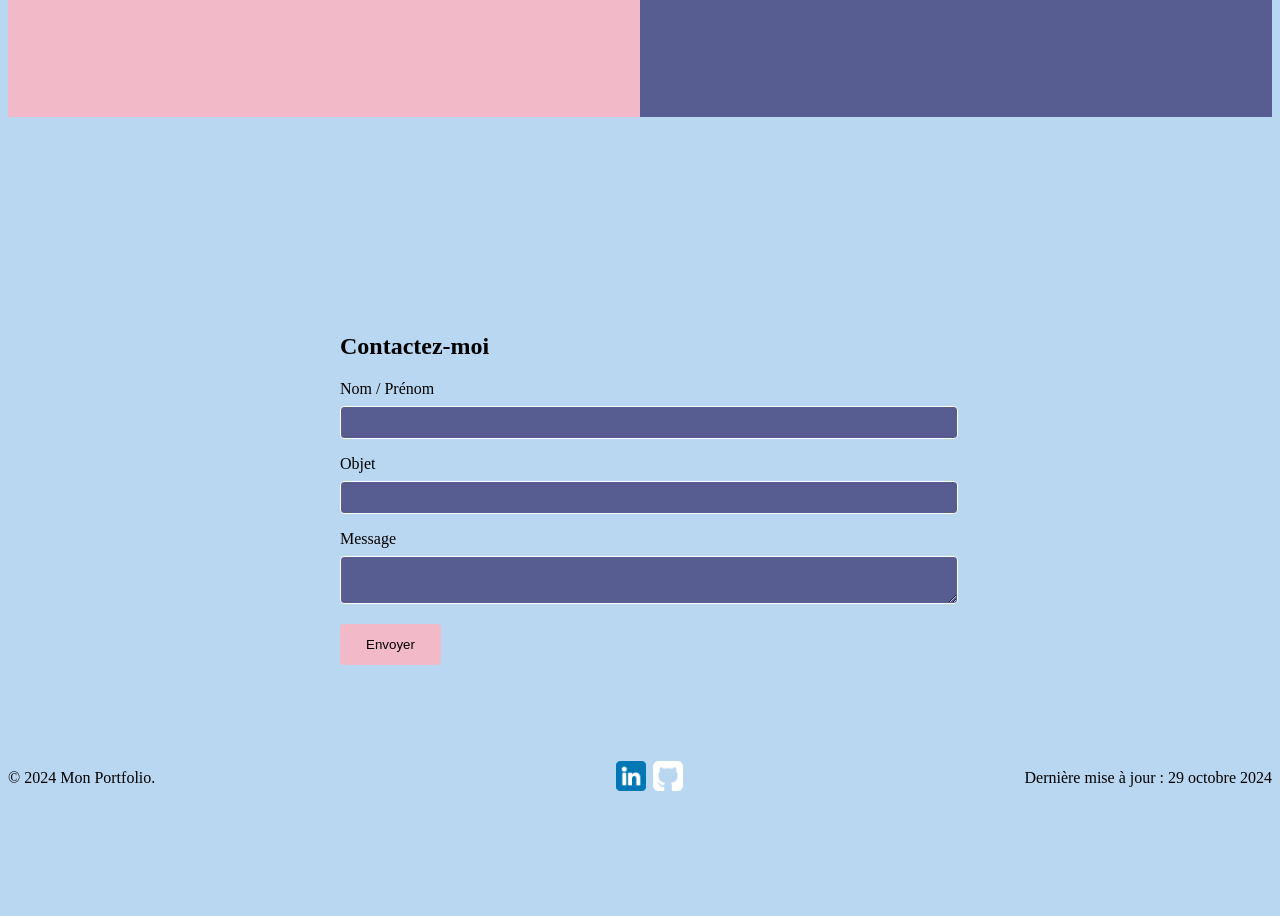
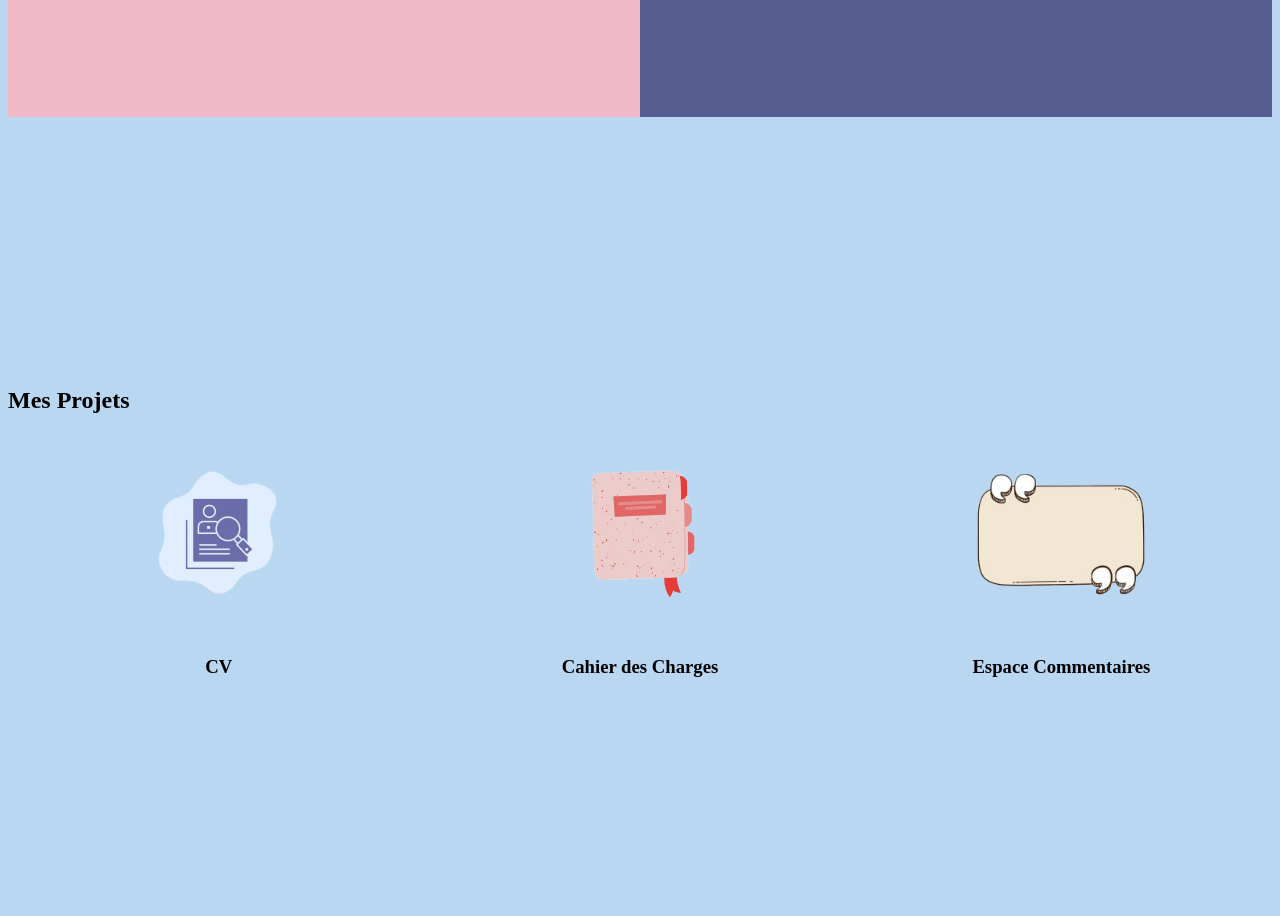
Before and after one commit to Rromanee/mon-portfolio-vuejs-CEF, a Vue app: page / in a window 1280 px wide. Shown: the part 1220-2136 px from the top of the page. Before the commit the page ends 2043 px from the top, so only its background shows below. Built offline with nearby package versions, Linux system fonts and the light colour scheme.

Commit message:
Add Projects

```diff
--- a/src/components/Modal.vue
+++ b/src/components/Modal.vue
@@ -1,7 +1,115 @@
+<script setup>
+import { defineProps, defineEmits } from 'vue'
+
+// Receive project data as a prop
+const props = defineProps({
+  project: Object
+})
+
+// Emit an event to close the modal
+const emit = defineEmits(['close'])
+
+const closeModal = () => {
+  emit('close')
+}
+</script>
+
 <template>
+  <div class="modal" @click.self="closeModal">
+    <div class="modal-content">
+      <button class="close-button" @click="closeModal">X</button>
 
+      <div class="photo-section">
+        <!-- Display images stacked vertically -->
+        <img v-for="(img, index) in project.images"
+        :key="index" :src="img"
+        :alt="`Image ${index + 1}`" />
+      </div>
+
+      <div class="details-section">
+        <h2>{{ project.title }}</h2>
+        <p class="date-tech">{{ project.date }} | {{ project.technology }}</p>
+        <p class="description">{{ project.description }}</p>
+        <a :href="project.link" target="_blank">Voir le Project</a>
+      </div>
+
+    </div>
+  </div>
 </template>
 
+
 <style scoped>
+.modal {
+  position: fixed;
+  top: 0;
+  left: 0;
+  width: 100vw;
+  height: 100vh;
+  background: rgba(0, 0, 0, 0.6);
+  display: flex;
+  justify-content: center;
+  align-items: center;
+  z-index: 1000;
+}
 
+.modal-content {
+  display: flex;
+  background-color: #FFF;
+  padding: 20px;
+  border-radius: 8px;
+  max-width: 800px;
+  width: 90%;
+}
+
+.photo-section {
+  flex: 1;
+  display: flex;
+  flex-direction: column;
+  gap: 10px;
+}
+
+.photo-section img {
+  width: 100%;
+  max-width: 200px;
+  height: auto;
+  border-radius: 4px;
+}
+
+.details-section {
+  flex: 2;
+  padding-left: 20px;
+  color: #333;
+}
+
+h2 {
+  font-size: 24px;
+  margin-bottom: 8px;
+}
+
+.date-tech {
+  font-size: 14px;
+  color: #555;
+  margin-bottom: 16px;
+}
+
+.description {
+  font-size: 16px;
+  line-height: 1.5;
+  margin-bottom: 10px;
+}
+
+a {
+  color: #575D90;
+  text-decoration: none;
+}
+
+.close-button {
+  position:absolute;
+  top: 10px;
+  right: 10px;
+  background: transparent;
+  border: none;
+  font-size: 1.2rem;
+  cursor: pointer;
+}
 </style>
--- a/src/views/Projects.vue
+++ b/src/views/Projects.vue
@@ -1,5 +1,90 @@
 <script setup>
+import { ref } from 'vue'
+import Modal from '../components/Modal.vue'
+import CV from '../assets/images/CV.png'
+import CV_1 from '../assets/images/CV_1.png'
+import CV_2 from '../assets/images/CV_2.png'
+import Cahier from '../assets/images/Cahier.png'
+import Cahier_1 from '../assets/images/Cahier_1.png'
+import Cahier_2 from '../assets/images/Cahier_2.png'
+import Commentaires from '../assets/images/Commentaires.png'
+import Comment_1 from '../assets/images/Comment_1.png'
+import Comment_2 from '../assets/images/Comment_2.png'
+
+const creations = [
+  {
+    title: 'CV',
+    date: '11-04-2024',
+    technology: 'HTML, CSS, GitHub',
+    description:'Un CV mettant en valeur des compétences en matière de développement web réalisé en utilisant les langages HTML et CSS.',
+    image: CV,
+    images: [CV_1, CV_2],
+    link: 'https://github.com/Rromanee/CV---CEF'
+  },
+  {
+    title: 'Cahier des Charges',
+    date: '16-10-2024',
+    description: 'Ce cahier des charges détaille les spécifications nécessaires pour la création d‘un site web performant pour l’entreprise fictive « la Socketterie ».',
+    image: Cahier,
+    images: [Cahier_1, Cahier_2],
+    link: './public/Cahier_des_charges.pdf'
+  },
+  {
+    title: 'Espace Commentaires',
+    date: '19-08-2024',
+    technology: 'Javascript',
+    description:'Une section de commentaires dynamique qui permet aux utilisateurs de publier des commentaires',
+    image: Commentaires,
+    images: [Comment_1, Comment_2],
+    link: 'https://github.com/Rromanee/-DynamiserUnEspaceDeCommentaires_CEF'
+  }
+]
+
+const selectedProject = ref(null)
+
+const openModal = (project) => {
+  selectedProject.value = project
+}
 </script>
 
 <template>
+  <h2>Mes Projets</h2>
+  <section class="creations">
+    <div class="creation" v-for="(creation, index) in creations"
+    :key="index" @click="openModal(creation)">
+      <img :src="creation.image"
+      :alt="creation.title" />
+      <h3>{{ creation.title }}</h3>
+    </div>
+
+    <Modal v-if="selectedProject"
+    :project="selectedProject"
+    @close="selectedProject = null" />
+  </section>
 </template>
+
+<style scoped>
+.creations {
+  display: flex;
+  justify-content: space-around;
+}
+
+.creation {
+  text-align: center;
+}
+
+h2 {
+  padding-top: 250px;
+}
+.creation img {
+  width: 100%;
+  max-width: 200px;
+  border-radius: 8px;
+  transition: box-shadow 0.3s ease;
+}
+
+.creation img:hover {
+  box-shadow: 6px 6px 2px 1px #000 ;
+  cursor: pointer;
+}
+</style>
```
Also changed, not shown: 1 other file (tests, documents, lock files or other folders).
